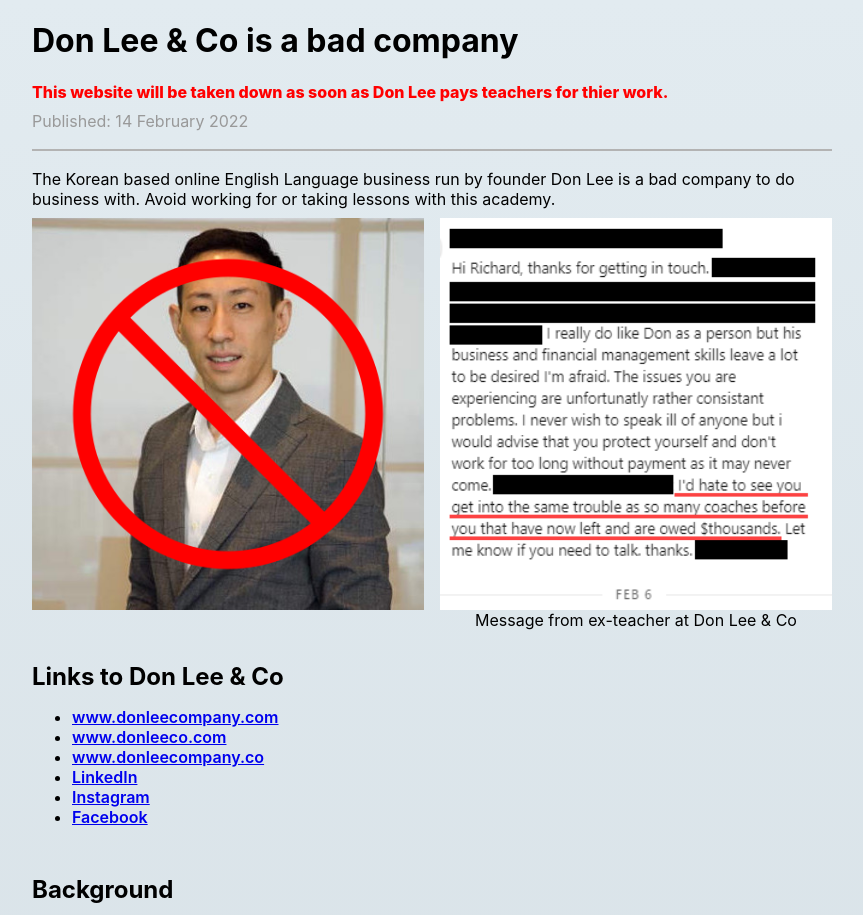
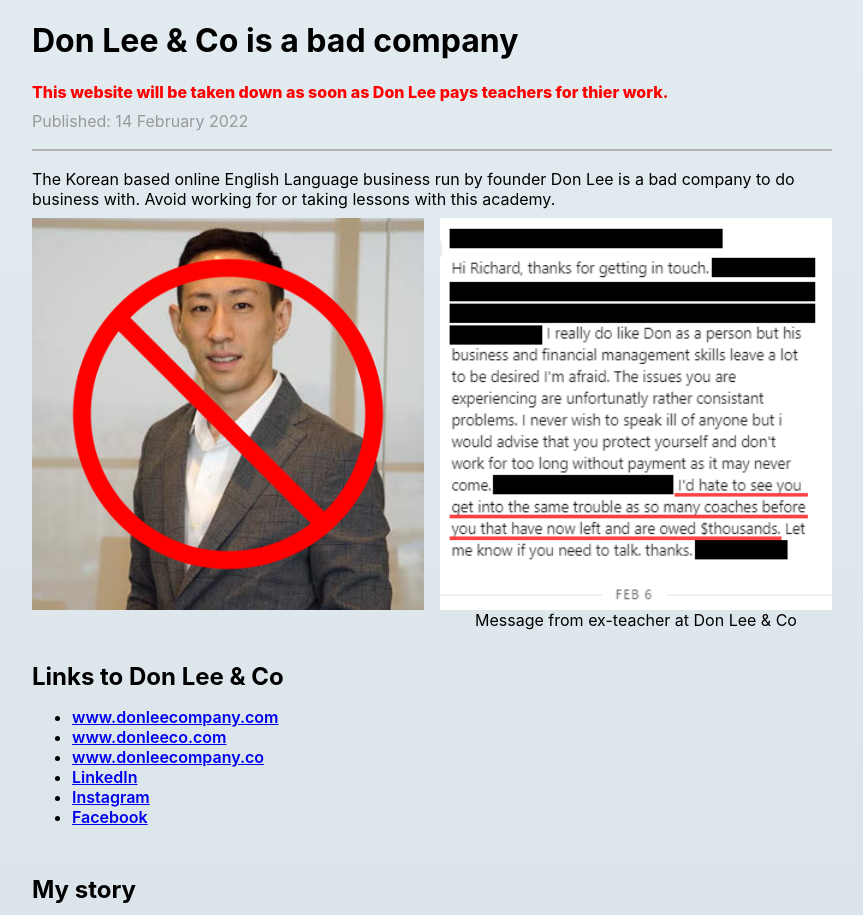
Before and after one commit to ricqua/donleeco, a Next.js app: page / in a window 1280 px wide. Shown: the top 915 px of the page, without its empty margins (208-1071 px from the left). Built offline with nearby package versions, Linux system fonts and the light colour scheme.

Commit message:
split background into my story and background

```diff
--- a/pages/index.js
+++ b/pages/index.js
@@ -47,8 +47,10 @@
           </ul>
 
 
+        <h2>My story</h2>
+        <p>My name is Richard (The creator of this site) and I taught as an independent instructor for Don Lee & Co between mid September 2021 till mid February 2022.  Over these 5 months/payment periods I only received payment once and it wasn’t even a full month&apos;s salary.  Don kept promising over phone calls and emails to pay me my outstanding salary but has not done so to date.  </p>
+
         <h2>Background</h2>
-        <p>My name is Richard (The creator of this site) and I taught as an independent instructor for Don Lee & Co between mid September 2021 till mid February 2022.  Over these 5 months/payment periods I only received payment once and it wasn’t even a full month&apos;s salary.  Don kept promising over phone calls and emails to pay me my outstanding salary but has not done so to date.  </p>
         <p>Shortly after joining Don Lee & Co one of my students mentioned that their previous instructors and other Don Lee & Co instructors teaching English classes to thier coworkers had quit suddenly because they did not receive payment after lengthy negotiations with Don himself.   I contacted some of these instructors and they confirmed the stories.</p>
         <p>I&apos;ve taught English in Korea for 5-6 years and have never heard or experienced academies not paying teachers so my initial assumption was that the instructors that quit were simply unreasonable staff.  My opinion started to change when I completed my 3rd month and still had not recieved any salary.  Don kept making excuses and the excuses have not stopped.</p>
         <p>At this point I don&apos;t know if Don Lee & Co are scamming people or if they simply suffer from really bad business and finance management.  Either way, the results are the same.</p>
```
